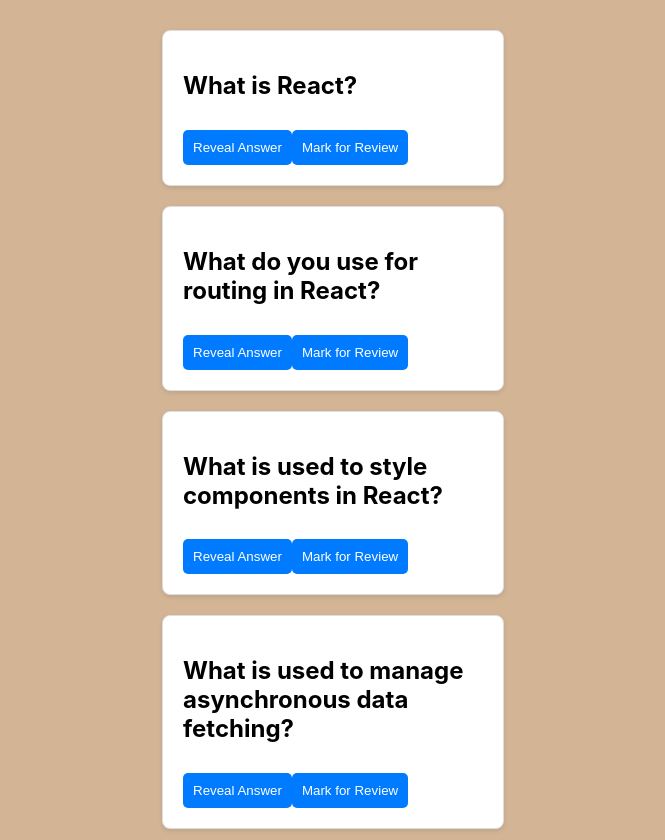
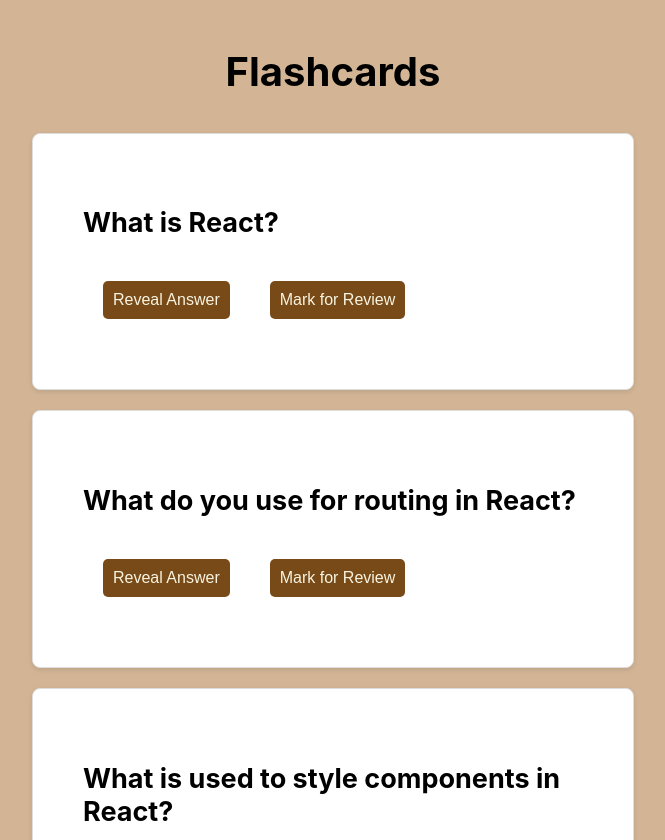
Before and after one commit to meghna237/flashcard, a React (Create React App) app: page /flashcards in a window 1280 px wide. Shown: the whole page, without its empty margins (307-972 px from the left). Built offline with nearby package versions, Linux system fonts and the light colour scheme.

Commit message:
updated Flashcard.css

```diff
--- a/src/components/Flashcard.css
+++ b/src/components/Flashcard.css
@@ -8,32 +8,46 @@
   background-color: #d3b596;
 }
 
+.flashcard-container h1 {
+  font-size: 40px;
+}
+
 .flashcard {
   background: white;
   border: 1px solid #ddd;
   border-radius: 8px;
-  padding: 20px;
+  padding: 50px;
   margin: 10px;
-  width: 300px; /* Set a fixed width for cards */
+  width: 500px; /* Set a fixed width for cards */
   box-shadow: 0 2px 5px rgba(0, 0, 0, 0.1);
   transition: box-shadow 0.3s;
 }
 
 .flashcard:hover {
-  box-shadow: 0 4px 10px rgba(0, 0, 0, 0.2);
+  box-shadow: 0 4px 10px rgba(0, 0, 0, 0.4);
 }
 
 button {
   margin-top: 10px;
+  margin: 20px;
   padding: 10px;
   border: none;
   border-radius: 5px;
-  background-color: #007bff;
-  color: white;
+  background-color: #784a18;
+  color: #F8F4E1;
+  font-size: 16px;
   cursor: pointer;
   transition: background-color 0.3s;
 }
 
 button:hover {
-  background-color: #0056b3;
+  background-color: #301e08;
 }
+
+.flashcard h2{
+  font-size: 27px;
+}
+
+.flashcard p {
+  font-size: 20px;
+}
--- a/src/components/Flashcard.jsx
+++ b/src/components/Flashcard.jsx
@@ -37,9 +37,10 @@
   if (!flashcards.length) return <p>Loading...</p>;
 
   return (
-    <div className="flashcard-container">
+    <div class="flashcard-container">
+      <h1>Flashcards</h1>
       {flashcards.map((flashcard, index) => (
-        <div key={flashcard.id} className="flashcard">
+        <div key={flashcard.id} class="flashcard">
           <h2>{flashcard.question}</h2>
           {revealedIndex === index && <p>{flashcard.answer}</p>}
           <button onClick={() => handleReveal(index)}>
--- a/src/components/Home.css
+++ b/src/components/Home.css
@@ -28,5 +28,5 @@
   }
 
   .button:hover {
-    background-color: #3e2509; /* Darker shade on hover */
+    background-color: #301e08; /* Darker shade on hover */
   }
```
